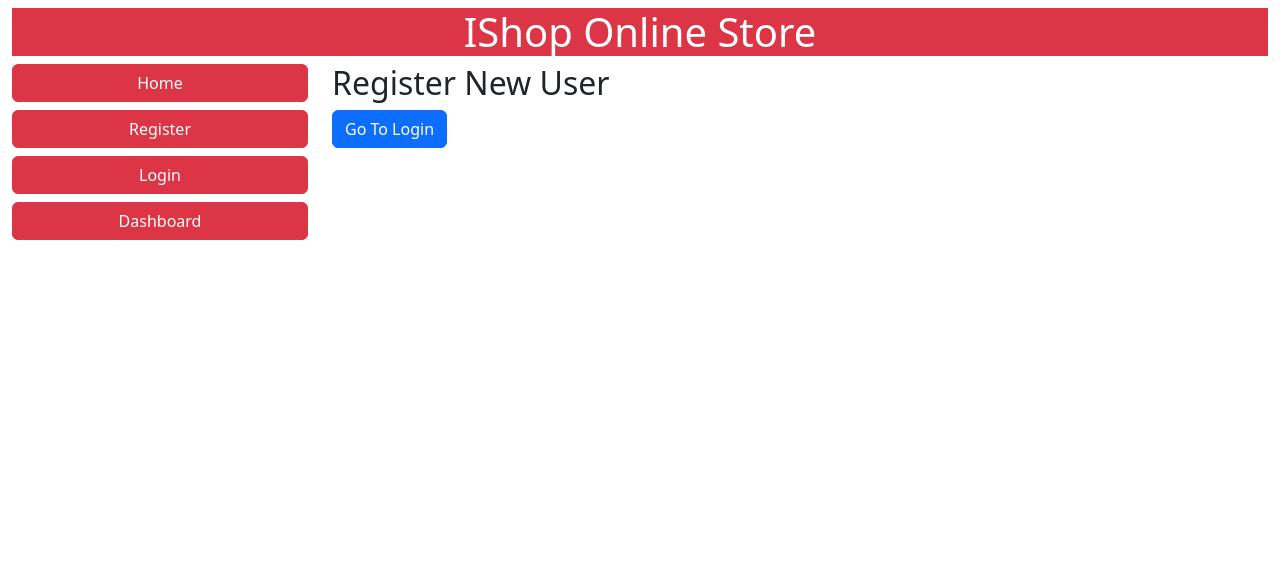
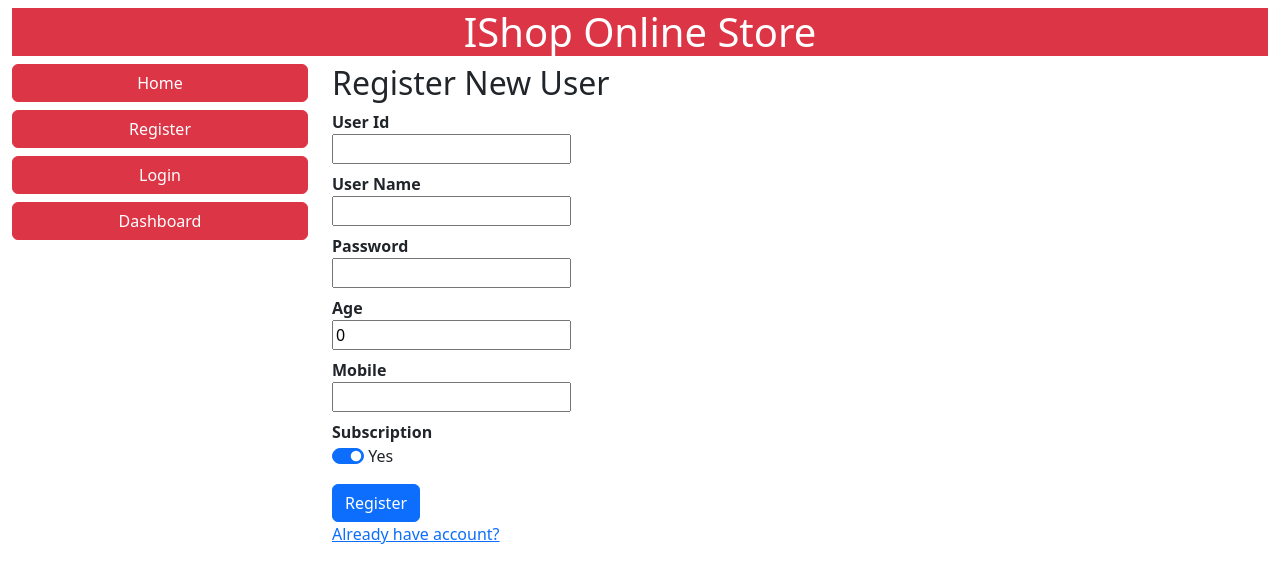
Before and after one commit to sjoshi704/ReactShopping-SS, a React (Create React App) app: page /register in a window 1280 px wide. Shown: the top 582 px of the page. Built offline with nearby package versions, Linux system fonts and the light colour scheme.

Commit message:
Cookies,Routing added for ishop project

```diff
--- a/package.json
+++ b/package.json
@@ -14,6 +14,8 @@
     "formik": "^2.4.6",
     "mongodb": "^6.8.0",
     "react": "^18.3.1",
+    "react-cookie": "^7.2.0",
+    "react-cookies": "^0.1.1",
     "react-dom": "^18.3.1",
     "react-router-dom": "^6.26.1",
     "react-scripts": "5.0.1",
--- a/src/IShop/IShopDashboard.js
+++ b/src/IShop/IShopDashboard.js
@@ -1,9 +1,23 @@
-import React from 'react'
+import React, { useEffect, useState } from 'react';
+import {useCookies} from 'react-cookie';
+import { useNavigate } from 'react-router-dom';
 
 export default function IShopDashboard() {
+  let navigate=useNavigate();
+  const[cookies,setcookie,removeCookie] =useCookies(['userid']);
+  const[userid,setuserid]=useState();
+  useEffect(()=>{
+    setuserid(cookies.userid);
+  },[cookies])
+
+
+  function handleSignOut(){
+removeCookie("userid");
+navigate("/login");
+  }
   return <>
   <div>
-    <h2> User Dashboard</h2>
+    <h2> User Dashboard {userid} - <button className='btn btn-link' onClick={handleSignOut}> signout</button></h2>
   </div>
 
   </>
--- a/src/IShop/IShopIndex.js
+++ b/src/IShop/IShopIndex.js
@@ -38,6 +38,13 @@ export function IShopIndex() {
                          <Route path="login" element={<IShopLogin/>}/>
                          <Route path="register" element={<IShopRegister/>}/>
                          <Route path="dashboard" element={<IShopDashboard/>}/>
+                         <Route path="errorpage" element={<div>
+                            <h3 className='text-danger'>
+                                Invalid Credientials
+                            </h3>
+                            <Link to="/login"> Try Again</Link>
+                         </div>}/>
+
 
                         </Routes>
                     </main>
--- a/src/IShop/IShopLogin.js
+++ b/src/IShop/IShopLogin.js
@@ -1,10 +1,55 @@
-import React from 'react'
+import React from 'react';
+import { Link, useNavigate } from 'react-router-dom';
+import { useFormik } from 'formik';
+import { useState, useEffect } from 'react';
+import axios from 'axios';
+import {useCookies} from 'react-cookie';
+
 
 export default function IShopLogin() {
+  let navigate = useNavigate();
+  const [users, setusers] = useState([]);
+  const [cookies,setCookie,removedCookie]=useCookies();
+  const formik = useFormik({
+    initialValues: {
+      userId: '',
+      password: '',
+    },
+    onSubmit: values => {
+      for (var user of users) {
+        if (user.userId == values.userId && user.password == values.password) {
+          setCookie("userID", user.userId);
+          navigate("/dashboard");
+          break;
+        } else {
+          navigate("/errorpage")
+        }
+
+      }
+    }
+  })
+
+  useEffect(() => {
+    axios.get("http://localhost:4000/getusers")
+      .then(response => {
+        setusers(response.data);
+      })
+  }, []);
   return <>
-  <div>
-    <h2> User Login</h2>
-  </div>
+    <div>
+      <h2> User Login</h2>
+      <form onSubmit={formik.handleSubmit}>
+        <dl>
+          <dt>User Id</dt>
+          <dd> <input type="text" value={formik.values.userId} onChange={formik.handleChange} name="userId" /> </dd>
+          <dt>Password</dt>
+          <dd> <input type="password" value={formik.values.password} onChange={formik.handleChange} name="password" /> </dd>
+        </dl>
+        <button type="submit" className='btn btn-primary'>Login</button>
+      </form>
+      <br />
+      <Link to="/register"> New User?</Link>
+    </div>
 
   </>
 }
--- a/src/IShop/IShopRegister.js
+++ b/src/IShop/IShopRegister.js
@@ -1,15 +1,48 @@
-import React from 'react'
-import { useNavigate } from 'react-router-dom'
+import { Link, useNavigate } from "react-router-dom";
+import { useFormik } from "formik";
+import axios from "axios";
 
-export default function IShopRegister() {
-  let navigate = useNavigate();
-  return <>
-    <div>
-      <h2> Register New User</h2>
-      <button className='btn btn-primary' onClick={() => {
-        navigate("/login")
-      }}> Go To Login</button>
-    </div>
+export default function IShopRegister()
+{
+    let navigate = useNavigate();
+    const formik = useFormik({
+        initialValues: {
+            UserId:'',
+            UserName:'',
+            Password:'',
+            Age:0,
+            Mobile:'',
+            Subscribed:true,
+        },
+        onSubmit : values => {
+            axios.post("http://localhost:4000/registeruser",values);
+            alert("Registered Successfully");
+            navigate("/login");
+        }
+    })
 
-  </>
+    return(
+        <div>
+            <h2>Register New User</h2>
+            <form onSubmit={formik.handleSubmit}>
+                <dl>
+                    <dt>User Id</dt>
+                    <dd><input type="text" value={formik.values.UserId} onChange={formik.handleChange} name="UserId" /></dd>
+                    <dt>User Name</dt>
+                    <dd><input type="text" value={formik.values.UserName} onChange={formik.handleChange} name="UserName"/></dd>
+                    <dt>Password</dt>
+                    <dd><input type="password" value={formik.values.Password} onChange={formik.handleChange} name="Password"/></dd>
+                    <dt>Age</dt>
+                    <dd><input type="number" value={formik.values.Age} onChange={formik.handleChange} name="Age"/></dd>
+                    <dt>Mobile</dt>
+                    <dd><input type="text" value={formik.values.Mobile} onChange={formik.handleChange} name="Mobile"/></dd>
+                    <dt>Subscription</dt>
+                    <dd className="form-switch"><input className="form-check-input" type="checkbox" checked={formik.values.Subscribed} onChange={formik.handleChange}  name="Subscribed"/> Yes </dd>
+                </dl>
+                <button className="btn btn-primary">Register</button>
+                <br />
+                <Link to="/login">Already have account?</Link>
+            </form>
+        </div>
+    )
 }
```
Also changed, not shown: 1 other file (tests, documents, lock files or other folders).
